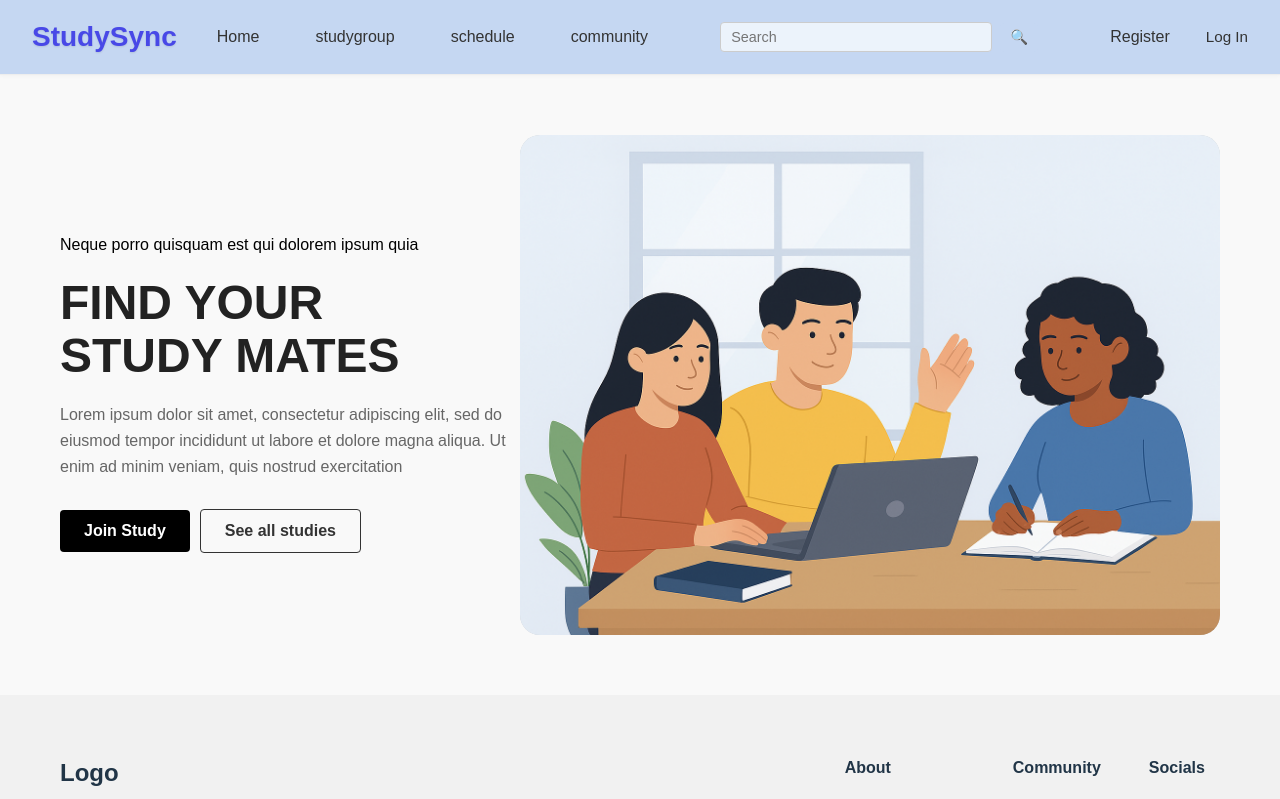
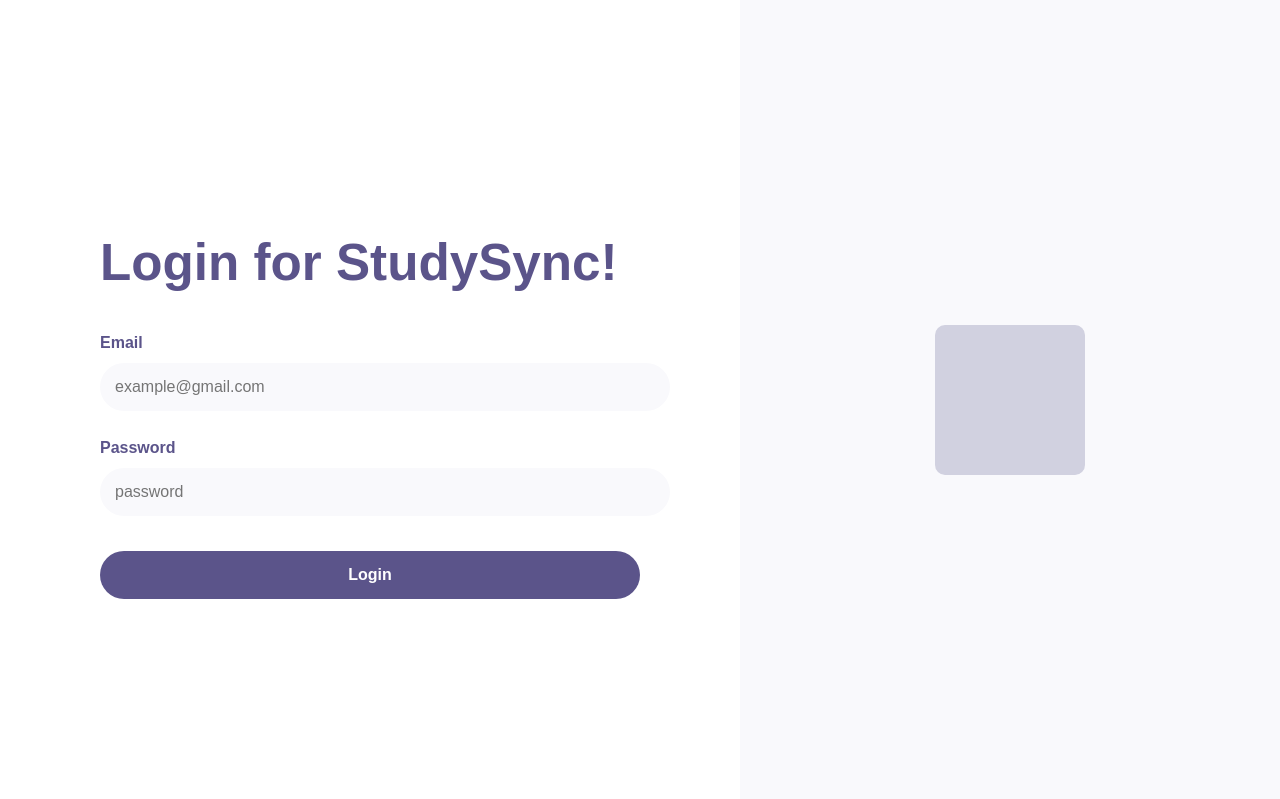
Before and after one commit to hwangmouse/Client, a React (Vite) app: page /login in a window 1280 px wide. Shown: the top 799 px of the page. Built offline with nearby package versions, Linux system fonts and the light colour scheme.

Commit message:
페이지 매핑

```diff
--- a/package.json
+++ b/package.json
@@ -11,7 +11,8 @@
   },
   "dependencies": {
     "react": "^19.0.0",
-    "react-dom": "^19.0.0"
+    "react-dom": "^19.0.0",
+    "react-router-dom": "^7.6.0"
   },
   "devDependencies": {
     "@eslint/js": "^9.21.0",
--- a/src/App.jsx
+++ b/src/App.jsx
@@ -1,12 +1,33 @@
 // src/App.jsx
+import React, { useState } from 'react';
+import { BrowserRouter as Router, Routes, Route, Navigate } from 'react-router-dom';
+
+import Header from './component/Header';
 import HomePage from './component/HomePage';
-//import StudyGroupList from './component/StudyGroupList';
+import LoginForm from './component/LoginForm';
+import StudyGroupList from './component/StudyGroupList';
+import SchedulePage from './component/SchedulePage';
+import CommunityPage from './component/CommunityPage';
 
 function App() {
+  const [isAuthenticated, setIsAuthenticated] = useState(false);
+
   return (
-    <div style={{ width: '100vw', height: '100vh', margin: 0, padding: 0 }}>
-      <HomePage />
-    </div>
+    <Router>
+      <div style={{ width: '100vw', height: '100vh', margin: 0, padding: 0 }}>
+        {isAuthenticated && <Header />}
+        <Routes>
+          <Route
+            path="/"
+            element={isAuthenticated ? <HomePage /> : <Navigate to="/login" replace />}
+          />
+          <Route path="/login" element={<LoginForm onLogin={() => setIsAuthenticated(true)} />} />
+          <Route path="/studygroup" element={<StudyGroupList />} />
+          <Route path="/schedule" element={<SchedulePage />} />
+          <Route path="/community" element={<CommunityPage />} />
+        </Routes>
+      </div>
+    </Router>
   );
 }
 
--- a/src/component/CommunityPage.css
+++ b/src/component/CommunityPage.css
@@ -3,6 +3,7 @@
   display: flex;
   flex-direction: column;
   align-items: center;
+  background-color: #ffffff;
 }
 
 .community-title {
@@ -30,6 +31,7 @@
   border-radius: 999px;
   border: 1px solid #ddd;
   outline: none;
+  background-color: #ffffff;
 }
 
 .community-search-button {
--- a/src/component/CommunityPage.jsx
+++ b/src/component/CommunityPage.jsx
@@ -1,12 +1,11 @@
 // CommunityPage.js
 import React from "react";
-import Header from "../Header/Header";
+import Header from "./Header";
 import "./CommunityPage.css";
 
 const CommunityPage = () => {
   return (
     <div>
-      <Header />
       <div className="community-container">
         <h2 className="community-title">Community</h2>
 
--- /dev/null
+++ b/src/component/Header.jsx
@@ -0,0 +1,28 @@
+// src/component/Header.jsx
+import React from 'react';
+import { Link } from 'react-router-dom';
+import './Header.css';
+
+const Header = () => {
+  return (
+    <header className="header">
+      <div className="logo">StudySync</div>
+      <nav className="nav">
+        <Link to="/" className="nav-link">Home</Link>
+        <Link to="/studygroup" className="nav-link">studygroup</Link>
+        <Link to="/schedule" className="nav-link">schedule</Link>
+        <Link to="/community" className="nav-link">community</Link>
+      </nav>
+      <div className="header-search">
+        <input type="text" placeholder="Search" className="search-input" />
+        <button className="search-button">🔍</button>
+      </div>
+      <div className="header-right">
+        <Link to="/signup" className="nav-link">Register</Link>
+        <Link to="/login" className="login-button">Log In</Link>
+      </div>
+    </header>
+  );
+};
+
+export default Header;
--- a/src/component/HomePage.jsx
+++ b/src/component/HomePage.jsx
@@ -6,27 +6,6 @@ import './Footer.css';     // Footer 스타일
 const HomePage = () => {
   return (
     <div className="container">
-      {/* Header */}
-      <header className="header">
-        <div className="logo">StudySync</div>
-        <nav className="nav">
-          <a href="#" className="nav-link">Home</a>
-          <a href="#" className="nav-link">studygroup</a>
-          <a href="#" className="nav-link">schedule</a>
-          <a href="#" className="nav-link">community</a>
-        </nav>
-
-        <div className="header-search">
-          <input type="text" placeholder="Search" className="search-input" />
-          <button className="search-button">🔍</button>
-        </div>
-
-        <div className="header-right">
-          <a href="#" className="nav-link">Register</a>
-          <a href="#" className="login-button">Log In</a>
-        </div>
-      </header>
-
       {/* Hero Section */}
       <section className="hero">
         <div className="hero-left">
--- a/src/component/LoginForm.css
+++ b/src/component/LoginForm.css
@@ -34,6 +34,7 @@
   display: block;
   width: 100%;
   font-size: 16px;
+  color: #000;
 }
 
 .form-section button {
--- a/src/component/LoginForm.jsx
+++ b/src/component/LoginForm.jsx
@@ -1,17 +1,27 @@
+// src/component/LoginForm.jsx
 import React from 'react';
+import { useNavigate } from 'react-router-dom';  // ✅ 추가
 import './LoginForm.css';
 
-const LoginForm = () => {
+const LoginForm = ({ onLogin }) => {
+  const navigate = useNavigate(); // ✅ 리디렉션용 훅
+
+  const handleSubmit = (e) => {
+    e.preventDefault();
+    onLogin();            // 인증 상태 true로 설정
+    navigate('/');        // ✅ 로그인 후 홈으로 이동
+  };
+
   return (
     <div className="login-container">
-      <div className="form-section">
+      <form className="form-section" onSubmit={handleSubmit}>
         <h1>Login for StudySync!</h1>
         <label>Email</label>
-        <input type="email" placeholder="example.gmail.com" />
+        <input type="email" placeholder="example@gmail.com" required />
         <label>Password</label>
-        <input type="password" placeholder="password" />
-        <button>Login</button>
-      </div>
+        <input type="password" placeholder="password" required />
+        <button type="submit">Login</button>
+      </form>
       <div className="image-section">
         <div className="placeholder-image" />
       </div>
--- a/src/component/SchedulePage.css
+++ b/src/component/SchedulePage.css
@@ -4,6 +4,7 @@
   justify-content: center;
   gap: 3rem;
   padding: 3rem 2rem;
+  background-color: #ffffff;
 }
 
 .schedule-box {
--- a/src/component/SchedulePage.jsx
+++ b/src/component/SchedulePage.jsx
@@ -1,12 +1,11 @@
 // SchedulePage.jsx
 import React from "react";
-import Header from "../Header/Header";
+import Header from "./Header";
 import "./SchedulePage.css";
 
 const SchedulePage = () => {
   return (
     <div>
-      <Header />
       <div className="schedule-container">
         <div className="schedule-box my-schedule">
           <div className="schedule-label">My Schedule</div>
--- a/src/component/StudyGroupList.css
+++ b/src/component/StudyGroupList.css
@@ -3,6 +3,7 @@
   flex-direction: column;
   align-items: center;
   padding: 2rem;
+  background-color: #ffffff;
 }
 
 .title {
--- a/src/component/StudyGroupList.jsx
+++ b/src/component/StudyGroupList.jsx
@@ -1,6 +1,7 @@
 // src/components/StudyGroupList.js
 import React from "react";
 import "./StudyGroupList.css";
+import "./Header.jsx";
 
 const dummyGroups = Array.from({ length: 6 }, () => ({
   id: 10229485,
```
Also changed, not shown: 1 other file (tests, documents, lock files or other folders).
